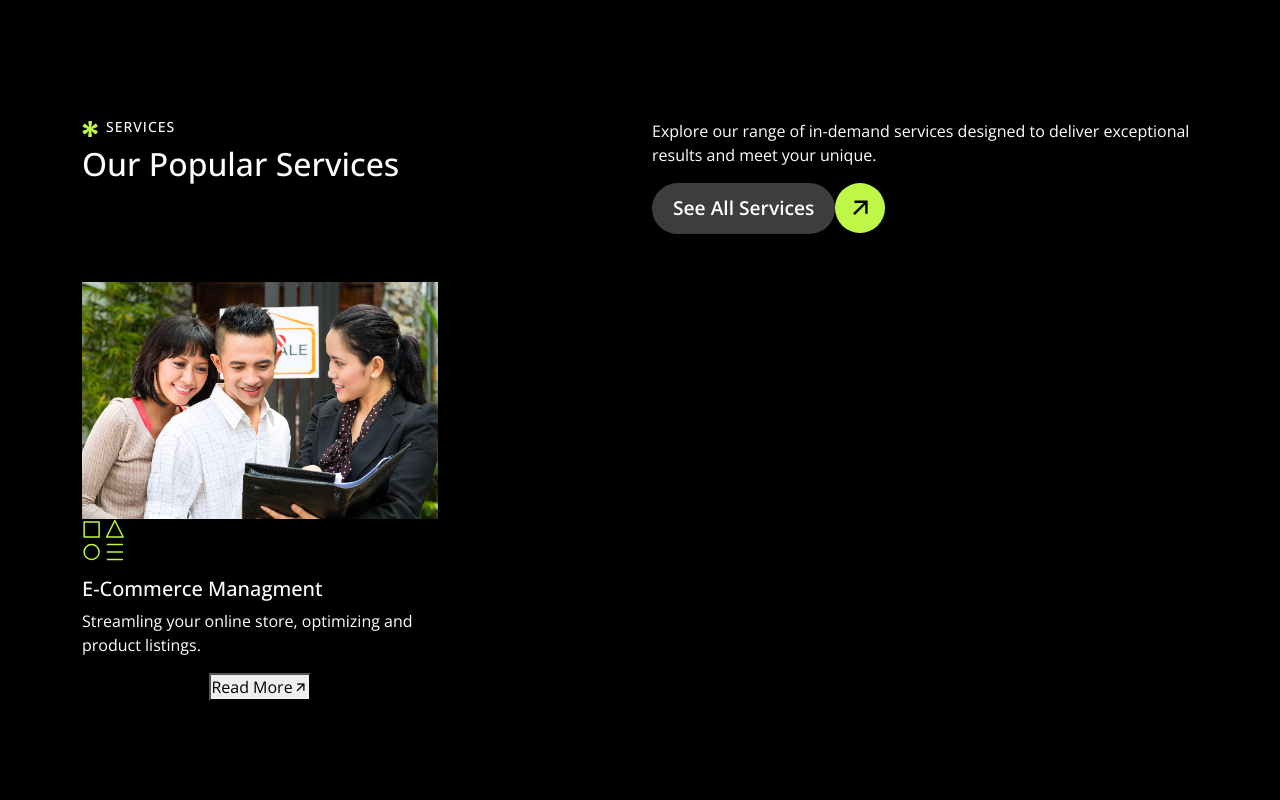
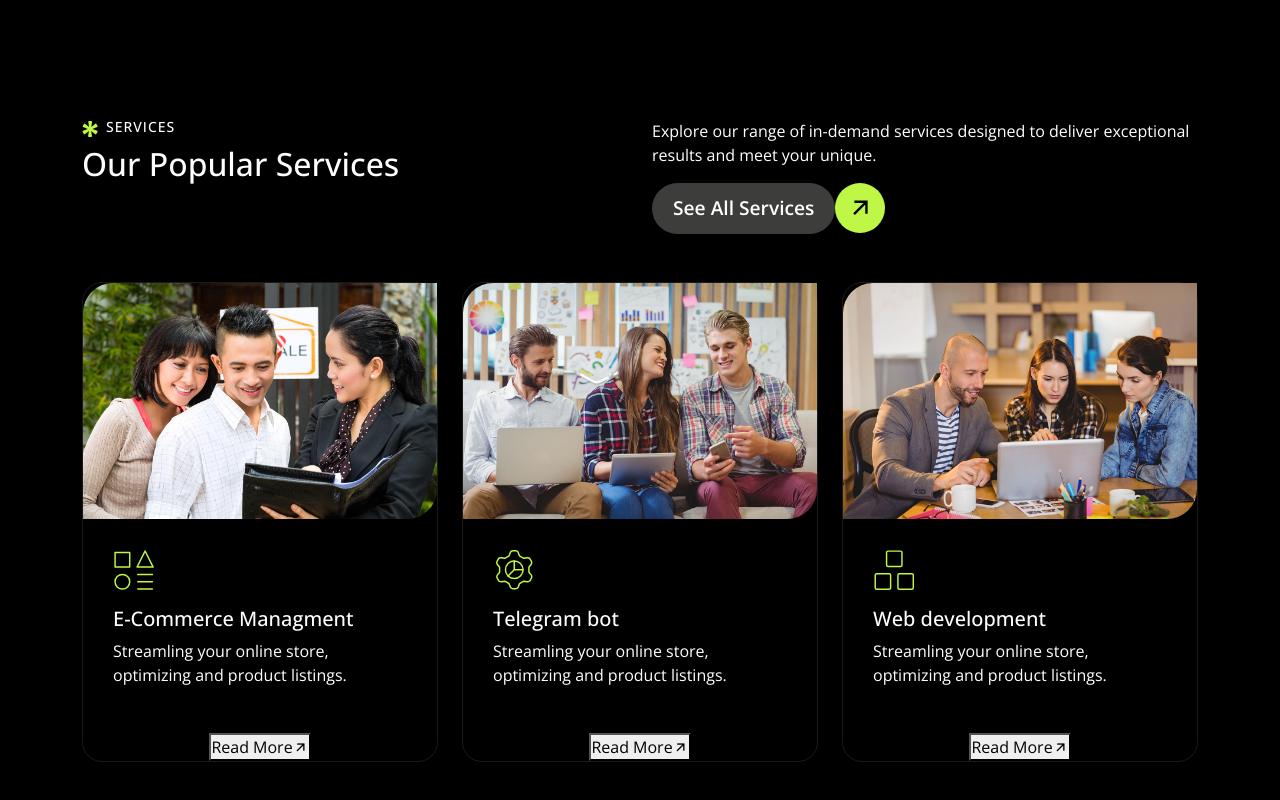
Before and after one commit to lochinbek9/my-portfolio-react, a React (Vite) app: page / in a window 1280 px wide. Shown: the part 1573-2373 px from the top of the page. Built offline with nearby package versions, Linux system fonts and the light colour scheme.

Commit message:
services added

```diff
--- a/src/components/Pages/Index.jsx
+++ b/src/components/Pages/Index.jsx
@@ -163,7 +163,9 @@ function Index() {
               </div>
             </div>
           </div>
+
           <div className="row g-4">
+              {/* Card 1  */}
             <div className="col-lg-4">
               <div className="ser-card h-100">
                 <div className="section-image">
@@ -183,7 +185,54 @@ function Index() {
                 </div>
               </div>
             </div>
+
+            {/* Card 1 END */}
+
+            {/* Card 2  */}
+            <div className="col-lg-4">
+              <div className="ser-card h-100">
+                <div className="section-image">
+                  <img src={service2} className='card-img-top' alt="" />
+                </div>
+                <div className="ser-card-body">
+                  <div className="ser-icon mb-3">
+                    <img src={serviceIcon2} alt="" />
+                  </div>
+                  <h5 className='ser-card-title'>Telegram bot</h5>
+                  <p className='ser-card-text'>Streamling your online store, optimizing and product listings.</p>
+                </div>
+                <div className="read-more d-flex align-items-center justify-content-center">
+                  <button type='button'>Read More
+                    <i className='ri-arrow-right-up-line'></i>
+                  </button>
+                </div>
+              </div>
+            </div>
+            {/* Card 3 */}
+            <div className="col-lg-4">
+              <div className="ser-card h-100">
+                <div className="section-image">
+                  <img src={service3} className='card-img-top' alt="" />
+                </div>
+                <div className="ser-card-body">
+                  <div className="ser-icon mb-3">
+                    <img src={serviceIcon3} alt="" />
+                  </div>
+                  <h5 className='ser-card-title'>Web development</h5>
+                  <p className='ser-card-text'>Streamling your online store, optimizing and product listings.</p>
+                </div>
+                <div className="read-more d-flex align-items-center justify-content-center">
+                  <button type='button'>Read More
+                    <i className='ri-arrow-right-up-line'></i>
+                  </button>
+                </div>
+              </div>
+            </div>
+            {/* Card 3 end */}
           </div>
+
+
+
         </div>
       </div>
     </>
--- a/src/index.css
+++ b/src/index.css
@@ -35,6 +35,7 @@ img{
 
     --poppins: "Poppins";
     --transition-regular: .3s;
+    --transition-slow: .5s;
 }
 
 /* NAVBAR */
@@ -311,3 +312,71 @@ img{
         transform: translateY(-100%) rotate(360deg);
     }
 }
+
+
+.ser-card{
+    border: 1px solid #ffffff1a;
+    border-radius: 20px;
+}
+
+.section-image{
+    position: relative;
+    overflow: hidden !important;
+    overflow: hidden;
+}
+
+.section-image::after{
+    content: '';
+    position: absolute;
+    width: 215%;
+    height: 0;
+    left: 50%;
+    top: 50%;
+    background-color: rgba(255, 255, 255, .3);
+    transform: translate(-50%, -50%) rotate(-45deg);
+    transition: var(--transition-slow);
+}
+
+@keyframes anim-opacity {
+    0%{
+        opacity: 1;
+    }
+    100%{
+        opacity: 0;
+    }
+}
+
+.section-image:hover::after{
+    height: 250%;
+    animation: anim-opacity var(--transition-regular) 0.3s forwards linear;
+}
+
+.section-image:hover:after{
+    height: 250%;
+    transition: all 600ms linear;
+}
+.section-image img{
+    transition: var(--transition-regular);
+    width: 100%;
+    object-fit: cover;
+    border-top-left-radius: 30px;
+    border-bottom-right-radius: 30px;
+}
+
+.section-image:hover img{
+    transform: scale(1.1);
+}
+.ser-card-body{
+    padding: 30px;
+    cursor: pointer;
+}
+.ser-card-body img{
+    width: 42px;
+    height: 42px;
+    transition: var(--transition-slow);
+    cursor: pointer;
+}
+.ser-card-body:hover img{
+    transform: rotateY(180deg);
+    filter: brightness(0) invert(1);
+}
```
